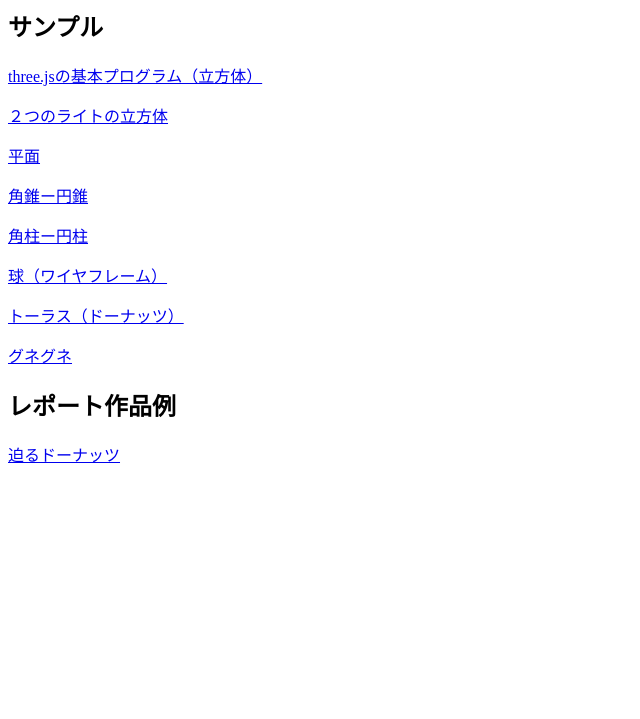
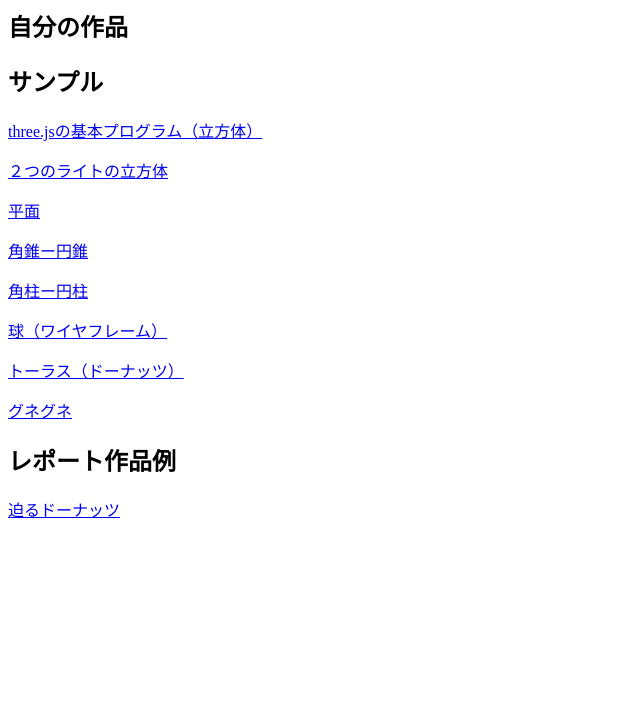
Before and after one commit to misosa84/cg_1gen, a plain HTML site: page index.html in a window 1280 px wide. Shown: the part 81-800 px from the top of the page, without its empty margins (0-640 px from the left). Drawn offline with Linux system fonts and the light colour scheme.

Commit message:
タイトル追加

```diff
--- a/index.html
+++ b/index.html
@@ -8,6 +8,7 @@
 <body>
 <h1>CG演習（１）
 </h1>
+<h2>自分の作品</h2>
 <h2>サンプル</h2>
 <p><a href="sample1.html">three.jsの基本プログラム（立方体）</a></p>
 <p><a href="sample1-light.html">２つのライトの立方体</a></p>
@@ -19,5 +20,6 @@
 <p><a href="sample7-light.html">グネグネ</a></p>
 <h2>レポート作品例</h2>
 <p><a href="demo.html">迫るドーナッツ</a></p>
+
 </body>
 </html>
```
